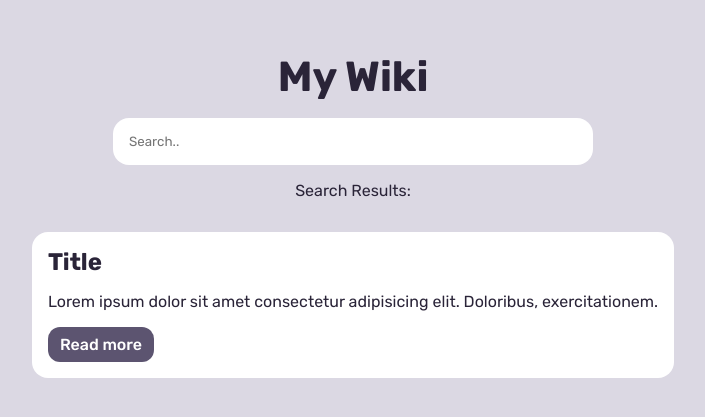
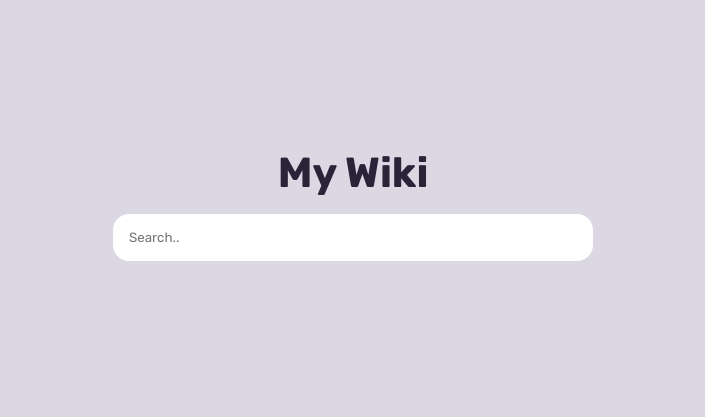
Before and after one commit to ErezAmirav/MyWiki, a React (Create React App) app: page / in a window 1280 px wide. Shown: the part 177-594 px from the top of the page, without its empty margins (287-992 px from the left). Built offline with nearby package versions, Linux system fonts and the light colour scheme.

Commit message:
search tool created + updated css file

```diff
--- a/src/App.js
+++ b/src/App.js
@@ -1,19 +1,57 @@
+import { useState } from 'react';
+
 function App() {
+  const [search, setSearch] = useState('');
+  const [results, setResults] = useState([]);
+  const [searchInfo, setSearchInfo] = useState({});
+
+  const handleSearch = async (e) => {
+    e.preventDefault();
+    if (search === '') return;
+    const endpoint = `https://en.wikipedia.org/w/api.php?action=query&list=search&prop=info&inprop=url&utf8=&format=json&origin=*&srlimit=15&srsearch=${search}`;
+
+    const response = await fetch(endpoint);
+    if (!response.ok) {
+      throw Error(response.statusText);
+    }
+    const json = await response.json();
+    setResults(json.query.search);
+    setSearchInfo(json.query.searchinfo);
+  };
+
   return (
     <div className="App">
       <header>
         <h1>My Wiki</h1>
-        <form className="search-box">
-          <input type="search" placeholder="Search.." />
+        <form className="search-box" onSubmit={handleSearch}>
+          <input
+            type="search"
+            placeholder="Search.."
+            value={search}
+            onChange={(e) => setSearch(e.target.value)}
+          />
         </form>
-        <p className="search-results">Search Results: </p>
+        {searchInfo.totalhits ? (
+          <p className="search-results">
+            Search Results: {searchInfo.totalhits}{' '}
+          </p>
+        ) : (
+          ''
+        )}
       </header>
       <div className="results">
-        <div className="result">
-          <h3>Title</h3>
-          <p>Lorem ipsum dolor sit amet consectetur adipisicing elit. Doloribus, exercitationem.</p>
-          <a href="#">Read more</a>
-        </div>
+        {results.map((result, i) => {
+          const url = `https://en.wikipedia.org/?curid=${result.pageid}`;
+          return (
+            <div className="result" key={i}>
+              <h3>{result.title}</h3>
+              <p dangerouslySetInnerHTML={{ __html: result.snippet + '...'}}></p>
+              <a href={url} target="_blank" rel="noreferrer">
+                Read more
+              </a>
+            </div>
+          );
+        })}
       </div>
     </div>
   );
--- a/src/index.css
+++ b/src/index.css
@@ -34,6 +34,7 @@
   font-size: 42px;
   text-align: center;
   margin-bottom: 16px;
+  margin-top: 10px;
 }
 
 .search-box {
@@ -94,7 +95,10 @@
   font-size: 16px;
   margin-bottom: 16px;
 }
-
+.result p .searchmatch {
+  font-style: italic;
+  font-weight: 500;
+}
 .result a {
   display: inline-block;
   padding: 8px 12px;
```
